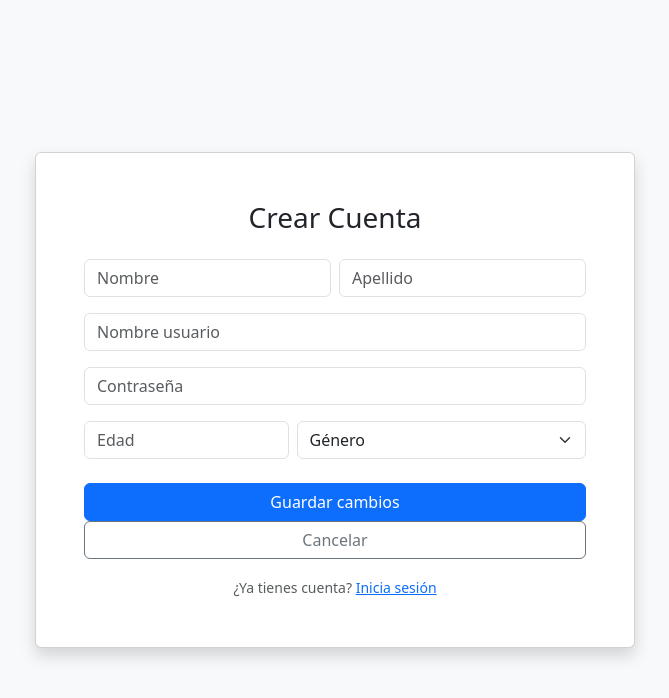
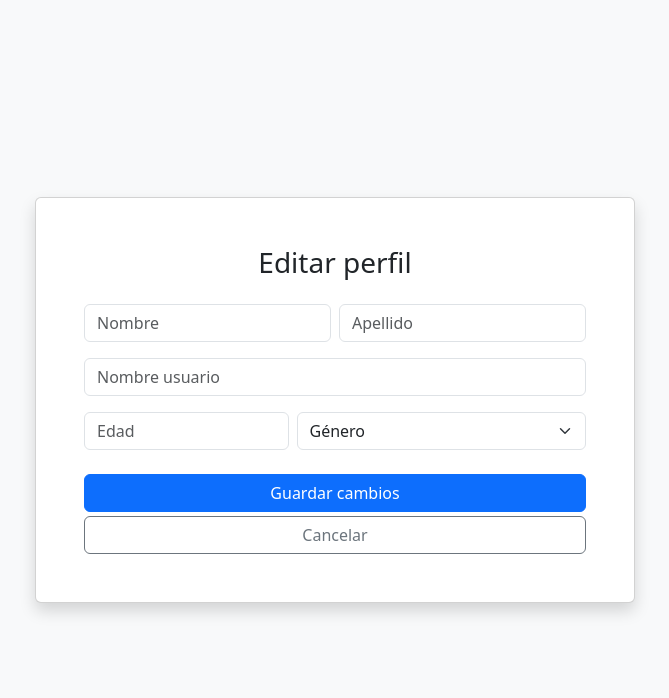
Before and after one commit to ahuici/footstats, a PHP site: page /vistas/editar_perfil.php in a window 1280 px wide. Shown: the top 698 px of the page, without its empty margins (305-974 px from the left). Run offline with PHP 8.4, Linux system fonts and the light colour scheme.

Commit message:
readme y editar perfil

```diff
--- a/vistas/cabecera.php
+++ b/vistas/cabecera.php
@@ -61,7 +61,7 @@
                             <i class="bi bi-person-circle me-1"></i> Mi Perfil
                         </a>
                         <ul class="dropdown-menu dropdown-menu-end shadow">
-                            <li><a class="dropdown-item" href="?page=editar_perfil">Configuración</a></li>
+                            <li><a class="dropdown-item" href="?page=editar_perfil">Editar perfil</a></li>
                             <li><hr class="dropdown-divider"></li>
                             <li><a class="dropdown-item text-danger" href="?page=logout">Cerrar Sesión</a></li>
                         </ul>
--- a/vistas/editar_perfil.php
+++ b/vistas/editar_perfil.php
@@ -3,7 +3,7 @@
 <head>
     <meta charset="UTF-8">
     <meta name="viewport" content="width=device-width, initial-scale=1.0">
-    <title>Registro de Usuario</title>
+    <title>Editar perfil</title>
     <link href="https://cdn.jsdelivr.net/npm/bootstrap@5.3.0/dist/css/bootstrap.min.css" rel="stylesheet">
     <style>
         body {
@@ -23,7 +23,7 @@
 
 <div class="register-container">
     <div class="card shadow">
-        <div class="card-body p-5"> <h3 class="text-center mb-4">Crear Cuenta</h3>
+        <div class="card-body p-5"> <h3 class="text-center mb-4">Editar perfil</h3>
 
         <form action="index.php" method="POST">
             <div class="row g-2 mb-3">
@@ -57,15 +57,6 @@
                 <?php endif; ?>
             </div>
 
-            <div class="mb-3">
-                <input type="password" class="form-control"
-                    name="pwd"
-                    placeholder="Contraseña">
-                <?php if (!empty($errores['pwd'])): ?>
-                    <div class="text-danger small"><?= $errores['pwd'] ?></div>
-                <?php endif; ?>
-            </div>
-
             <div class="row g-2 mb-3">
                 <div class="col-md-5">
                     <input type="number" class="form-control"
@@ -82,17 +73,12 @@
                 </div>
             </div>
 
-            <div class="d-grid mt-4">
+            <div class="d-grid mt-4 gap-1">
                 <button type="submit" class="btn btn-primary"
                         value="editarUsuario" name="editarUsuario">Guardar cambios</button>
                 <a href="?page=verPlayers" class="btn btn-outline-secondary">Cancelar</a>
             </div>
         </form>
-
-
-            <div class="text-center mt-3">
-                <small class="text-muted">¿Ya tienes cuenta? <a href="index.php?page=login">Inicia sesión</a></small>
-            </div>
         </div>
     </div>
 </div>
```
Also changed, not shown: README.md.
